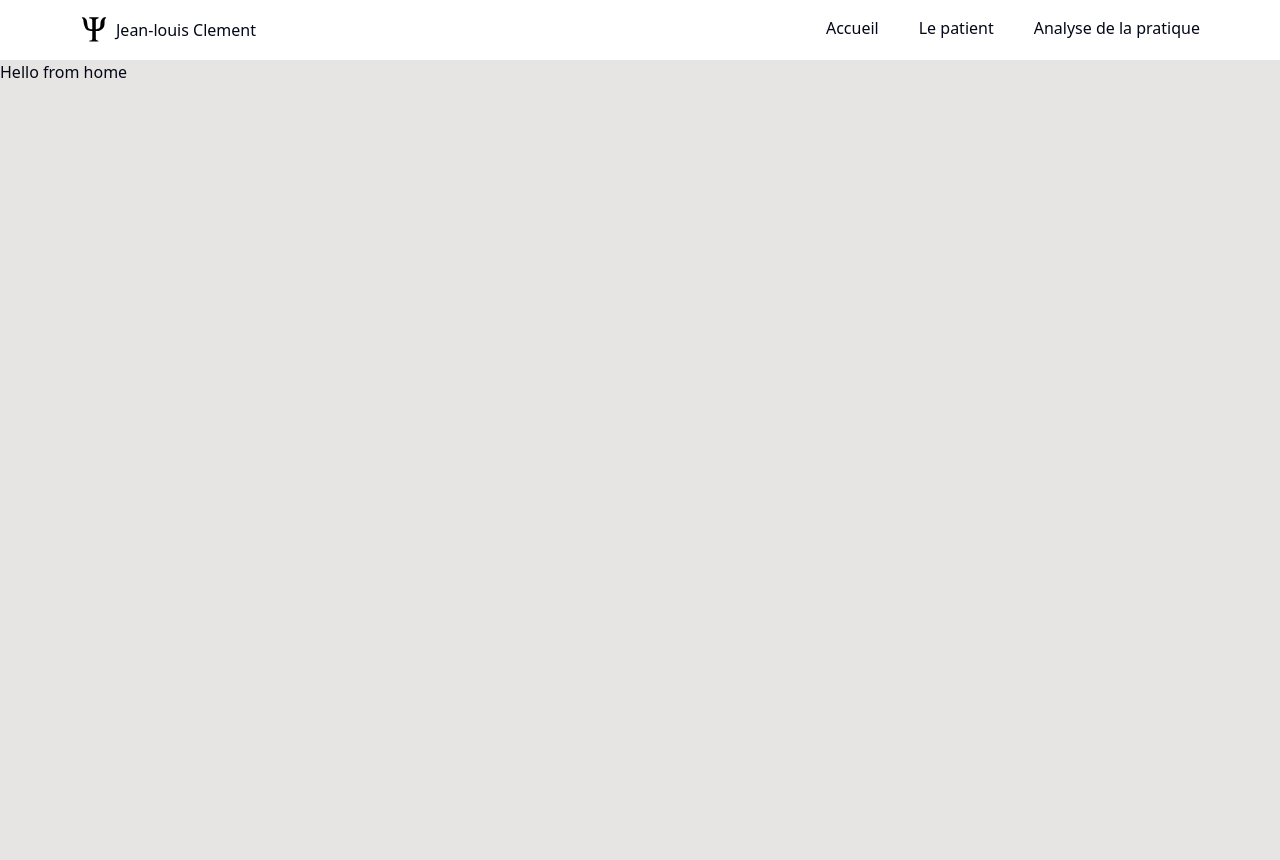
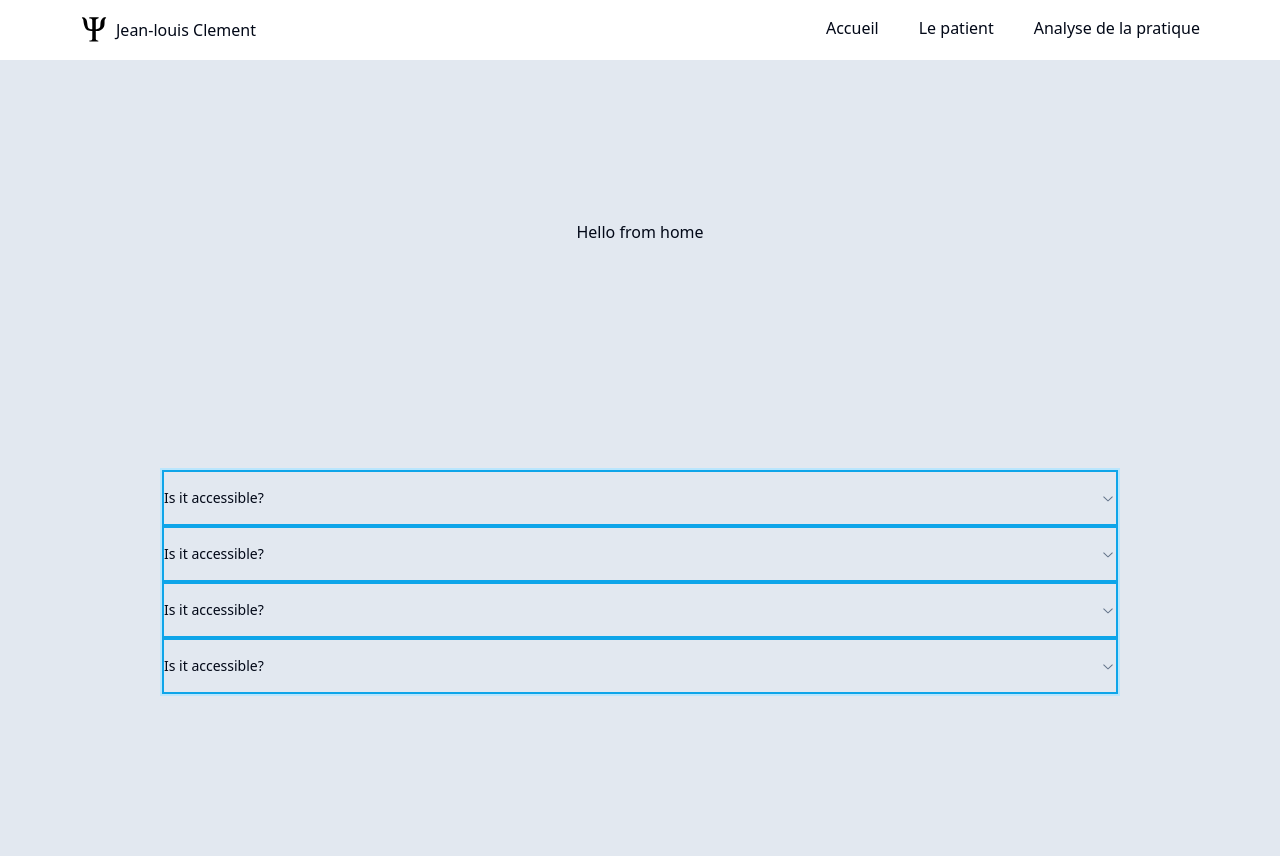
Before and after one commit to teovlt/JL-psy-bron, a React (Vite) app: page / in a window 1280 px wide. Built offline with nearby package versions, Linux system fonts and the light colour scheme.

Commit message:
Import faq into home page

```diff
--- a/src/pages/Home.jsx
+++ b/src/pages/Home.jsx
@@ -1,7 +1,33 @@
 import React from 'react'
+import { Accordion, AccordionContent, AccordionItem, AccordionTrigger } from '@/components/ui/accordion'
 
 const Home = () => {
-  return <div className='bg-stone-200 h-screen w-screen'>Hello from home</div>
+  return (
+    <div className='px-40 py-40 bg-slate-200 flex items-center flex-col gap-56'>
+      <div>Hello from home</div>
+
+      <div className='w-full'>
+        <Accordion type='single' collapsible className='border-solid border-2 border-sky-200'>
+          <AccordionItem value='item-1' className='border-solid border-2 border-sky-500'>
+            <AccordionTrigger>Is it accessible?</AccordionTrigger>
+            <AccordionContent>Yes. It adheres to the WAI-ARIA design pattern.</AccordionContent>
+          </AccordionItem>
+          <AccordionItem value='item-2' className='border-solid border-2 border-sky-500'>
+            <AccordionTrigger>Is it accessible?</AccordionTrigger>
+            <AccordionContent>Yes. It adheres to the WAI-ARIA design pattern.</AccordionContent>
+          </AccordionItem>
+          <AccordionItem value='item-3' className='border-solid border-2 border-sky-500'>
+            <AccordionTrigger>Is it accessible?</AccordionTrigger>
+            <AccordionContent>Yes. It adheres to the WAI-ARIA design pattern.</AccordionContent>
+          </AccordionItem>
+          <AccordionItem value='item-4' className='border-solid border-2 border-sky-500'>
+            <AccordionTrigger>Is it accessible?</AccordionTrigger>
+            <AccordionContent>Yes. It adheres to the WAI-ARIA design pattern.</AccordionContent>
+          </AccordionItem>
+        </Accordion>
+      </div>
+    </div>
+  )
 }
 
 export default Home
```
